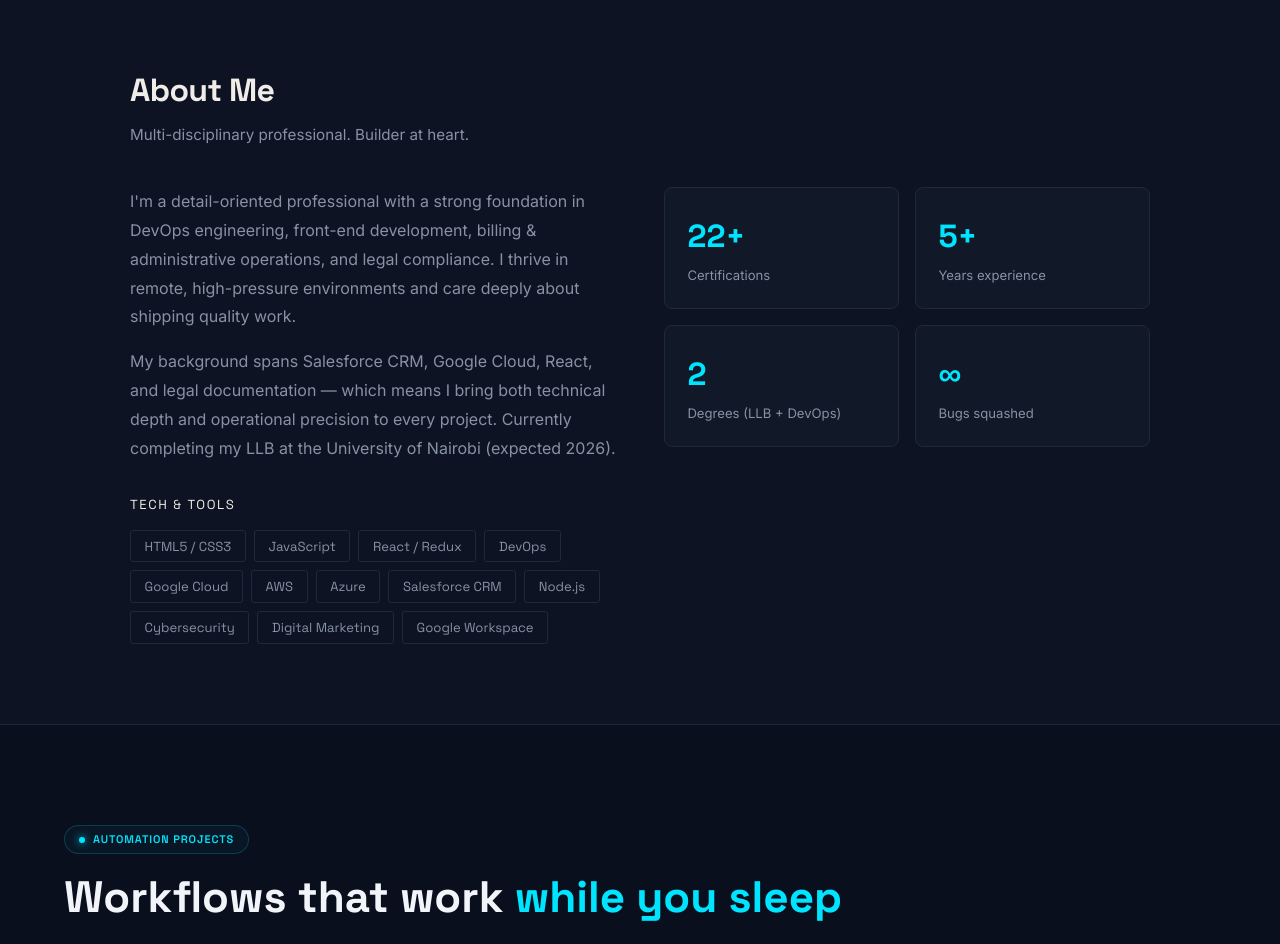
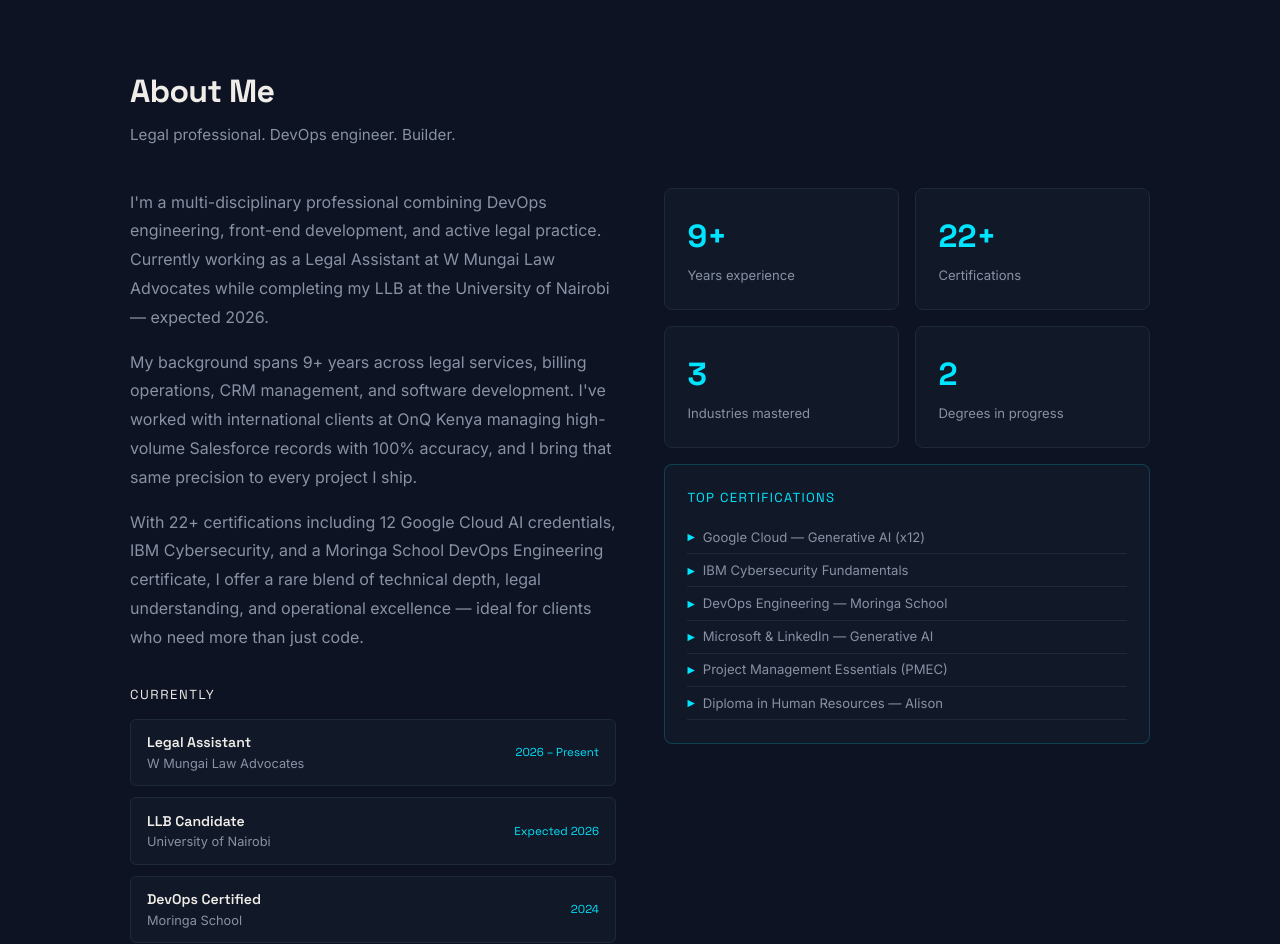
Before and after one commit to Caala21/CLIFF-KIRK-PORTFOLIO, a React (Vite) app: page / in a window 1280 px wide. Shown: the part 1600-2544 px from the top of the page. Built offline with nearby package versions, Linux system fonts and the light colour scheme.

Commit message:
Update About, Hero, Footer with CV data

```diff
--- a/src/components/About.jsx
+++ b/src/components/About.jsx
@@ -2,16 +2,18 @@ import { motion } from "framer-motion";
 import ScrollReveal from "./ScrollReveal";
 
 const techStack = [
-  "HTML5 / CSS3", "JavaScript", "React / Redux", "DevOps",
-  "Google Cloud", "AWS", "Azure", "Salesforce CRM",
-  "Node.js", "Cybersecurity", "Digital Marketing", "Google Workspace",
+  "HTML5 / CSS3", "JavaScript", "React / Redux",
+  "Next.js", "Node.js", "DevOps", "Google Cloud",
+  "AWS", "Azure", "Salesforce CRM", "Cybersecurity",
+  "Digital Marketing", "Legal Documentation",
+  "Billing & RCM", "Google Workspace", "Microsoft Office",
 ];
 
 const stats = [
+  { value: "9+",  label: "Years experience" },
   { value: "22+", label: "Certifications" },
-  { value: "5+",  label: "Years experience" },
-  { value: "2",   label: "Degrees (LLB + DevOps)" },
-  { value: "∞",   label: "Bugs squashed" },
+  { value: "3",   label: "Industries mastered" },
+  { value: "2",   label: "Degrees in progress" },
 ];
 
 export default function About() {
@@ -30,38 +32,87 @@ export default function About() {
         <ScrollReveal>
           <h2 style={{
             fontFamily: "'Space Grotesk', sans-serif",
-            fontSize: "2rem", fontWeight: 700, letterSpacing: "-0.02em", marginBottom: "0.4rem",
+            fontSize: "2rem", fontWeight: 700,
+            letterSpacing: "-0.02em", marginBottom: "0.4rem",
           }}>
             About Me
           </h2>
           <p style={{ color: "#8892A4", marginBottom: "2.5rem", fontSize: "0.95rem" }}>
-            Multi-disciplinary professional. Builder at heart.
+            Legal professional. DevOps engineer. Builder.
           </p>
         </ScrollReveal>
 
         <div style={{
           display: "grid",
           gridTemplateColumns: "repeat(auto-fit, minmax(280px, 1fr))",
-          gap: "3rem",
-          alignItems: "start",
+          gap: "3rem", alignItems: "start",
         }}>
-          {/* Text */}
+          {/* Bio */}
           <div>
             <ScrollReveal direction="left">
               <p style={{ color: "#8892A4", lineHeight: 1.8, marginBottom: "1rem" }}>
-                I'm a detail-oriented professional with a strong foundation in DevOps engineering,
-                front-end development, billing &amp; administrative operations, and legal compliance.
-                I thrive in remote, high-pressure environments and care deeply about shipping quality work.
+                I'm a multi-disciplinary professional combining DevOps engineering,
+                front-end development, and active legal practice. Currently working
+                as a Legal Assistant at W Mungai Law Advocates while completing
+                my LLB at the University of Nairobi — expected 2026.
+              </p>
+              <p style={{ color: "#8892A4", lineHeight: 1.8, marginBottom: "1rem" }}>
+                My background spans 9+ years across legal services, billing operations,
+                CRM management, and software development. I've worked with international
+                clients at OnQ Kenya managing high-volume Salesforce records with 100%
+                accuracy, and I bring that same precision to every project I ship.
               </p>
               <p style={{ color: "#8892A4", lineHeight: 1.8, marginBottom: "2rem" }}>
-                My background spans Salesforce CRM, Google Cloud, React, and legal documentation —
-                which means I bring both technical depth and operational precision to every project.
-                Currently completing my LLB at the University of Nairobi (expected 2026).
+                With 22+ certifications including 12 Google Cloud AI credentials,
+                IBM Cybersecurity, and a Moringa School DevOps Engineering certificate,
+                I offer a rare blend of technical depth, legal understanding, and
+                operational excellence — ideal for clients who need more than just code.
               </p>
             </ScrollReveal>
 
+            {/* Experience highlights */}
+            <ScrollReveal delay={0.1}>
+              <p style={{
+                color: "#F0EDE8", fontFamily: "'Space Grotesk', sans-serif",
+                fontSize: "0.82rem", letterSpacing: "0.12em",
+                textTransform: "uppercase", marginBottom: "0.9rem",
+              }}>
+                Currently
+              </p>
+              <div style={{ display: "flex", flexDirection: "column", gap: "0.7rem", marginBottom: "2rem" }}>
+                {[
+                  { role: "Legal Assistant", place: "W Mungai Law Advocates", period: "2026 – Present" },
+                  { role: "LLB Candidate", place: "University of Nairobi", period: "Expected 2026" },
+                  { role: "DevOps Certified", place: "Moringa School", period: "2024" },
+                ].map((e) => (
+                  <div key={e.role} style={{
+                    display: "flex", justifyContent: "space-between",
+                    alignItems: "center", padding: "0.7rem 1rem",
+                    background: "#111827", border: "1px solid #1E2A3A",
+                    borderRadius: "6px",
+                  }}>
+                    <div>
+                      <div style={{
+                        fontFamily: "'Space Grotesk', sans-serif",
+                        fontWeight: 600, fontSize: "0.88rem", color: "#F0EDE8",
+                      }}>
+                        {e.role}
+                      </div>
+                      <div style={{ fontSize: "0.8rem", color: "#8892A4" }}>{e.place}</div>
+                    </div>
+                    <span style={{
+                      fontSize: "0.72rem", color: "#00E5FF",
+                      fontFamily: "'Space Grotesk', sans-serif",
+                    }}>
+                      {e.period}
+                    </span>
+                  </div>
+                ))}
+              </div>
+            </ScrollReveal>
+
             {/* Skills */}
-            <ScrollReveal delay={0.1}>
+            <ScrollReveal delay={0.15}>
               <p style={{
                 color: "#F0EDE8", fontFamily: "'Space Grotesk', sans-serif",
                 fontSize: "0.82rem", letterSpacing: "0.12em",
@@ -93,7 +144,8 @@ export default function About() {
           </div>
 
           {/* Stats */}
-          <div style={{ display: "grid", gridTemplateColumns: "1fr 1fr", gap: "1rem" }}>
+          <div>
+            <div style={{ display: "grid", gridTemplateColumns: "1fr 1fr", gap: "1rem", marginBottom: "1rem" }}>
               {stats.map((s, i) => (
                 <ScrollReveal key={s.label} delay={i * 0.08} direction="right">
                   <motion.div
@@ -101,7 +153,7 @@ export default function About() {
                     style={{
                       padding: "1.4rem", background: "#111827",
                       border: "1px solid #1E2A3A", borderRadius: "8px",
-                    transition: "border-color 0.2s, transform 0.2s",
+                      transition: "border-color 0.2s",
                     }}
                   >
                     <div style={{
@@ -117,6 +169,43 @@ export default function About() {
                 </ScrollReveal>
               ))}
             </div>
+
+            {/* Certifications highlight */}
+            <ScrollReveal delay={0.3} direction="right">
+              <div style={{
+                padding: "1.4rem", background: "#111827",
+                border: "1px solid rgba(0,229,255,0.2)", borderRadius: "8px",
+                marginTop: "0.5rem",
+              }}>
+                <p style={{
+                  fontFamily: "'Space Grotesk', sans-serif",
+                  fontSize: "0.82rem", letterSpacing: "0.1em",
+                  textTransform: "uppercase", color: "#00E5FF",
+                  marginBottom: "0.8rem",
+                }}>
+                  Top Certifications
+                </p>
+                {[
+                  "Google Cloud — Generative AI (x12)",
+                  "IBM Cybersecurity Fundamentals",
+                  "DevOps Engineering — Moringa School",
+                  "Microsoft & LinkedIn — Generative AI",
+                  "Project Management Essentials (PMEC)",
+                  "Diploma in Human Resources — Alison",
+                ].map((c) => (
+                  <div key={c} style={{
+                    fontSize: "0.82rem", color: "#8892A4",
+                    padding: "0.35rem 0",
+                    borderBottom: "1px solid #1E2A3A",
+                    display: "flex", alignItems: "center", gap: "0.5rem",
+                  }}>
+                    <span style={{ color: "#00E5FF", fontSize: "0.6rem" }}>▶</span>
+                    {c}
+                  </div>
+                ))}
+              </div>
+            </ScrollReveal>
+          </div>
         </div>
       </div>
     </section>
--- a/src/components/Footer.jsx
+++ b/src/components/Footer.jsx
@@ -13,11 +13,11 @@ export default function Footer() {
       </p>
       <div style={{ display: "flex", gap: "1.5rem", flexWrap: "wrap" }}>
         {[
-          { label: "GitHub",      href: "https://github.com/Caala21" },
-          { label: "LinkedIn",    href: "https://www.linkedin.com/in/cliff-njogu-032149113/" },
-          { label: "Email",       href: "mailto:ktugi2509@gmail.com" },
-          { label: "WhatsApp 1",  href: "https://wa.me/254706509334" },
-          { label: "WhatsApp 2",  href: "https://wa.me/254111896643" },
+          { label: "GitHub",     href: "https://github.com/Caala21" },
+          { label: "LinkedIn",   href: "https://www.linkedin.com/in/cliff-njogu-1873b739a/" },
+          { label: "Email",      href: "mailto:ktugi2509@gmail.com" },
+          { label: "WhatsApp 1", href: "https://wa.me/254706509334" },
+          { label: "WhatsApp 2", href: "https://wa.me/254111896643" },
         ].map((l) => (
           <motion.a
             key={l.label}
--- a/src/components/Hero.jsx
+++ b/src/components/Hero.jsx
@@ -106,11 +106,13 @@ export default function Hero() {
   variants={item}
   style={{
     fontSize: "1.1rem", color: "#8892A4",
-            maxWidth: "560px", marginBottom: "2rem", lineHeight: 1.7,
+    maxWidth: "580px", marginBottom: "2rem", lineHeight: 1.7,
   }}
 >
-          DevOps Engineer · Front-End Developer · Legal &amp; Billing Professional.
-          I build fast, reliable apps and websites, bringing operational precision to every line of code.
+  Legal Professional · DevOps Engineer · Front-End Developer.
+  Based in Nairobi, serving international clients across web development,
+  legal tech, and automation — with 9+ years of professional experience
+  and 22+ certifications backing every project.
         </motion.p>
 
         {/* Pills */}
```
Lines whose indentation alone changed are shown as unchanged.
